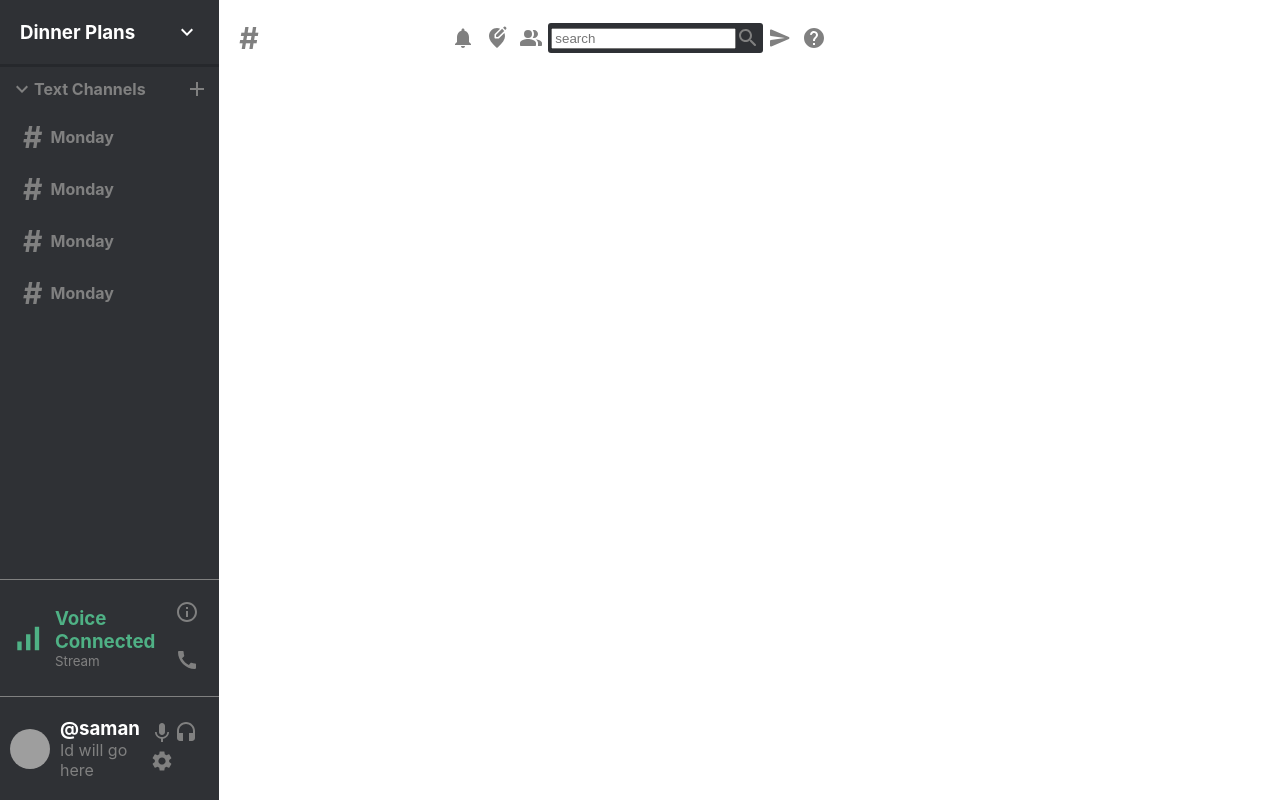
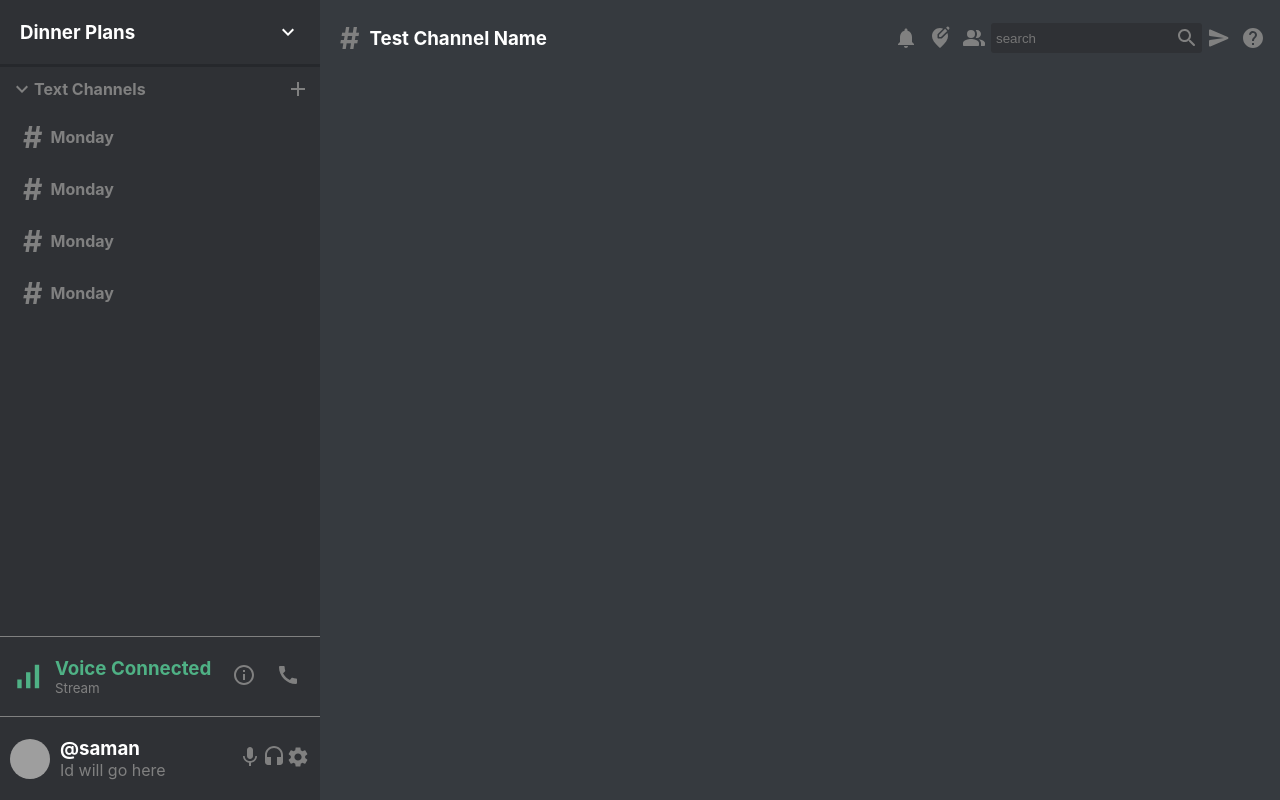
Before and after one commit to samanbatool08/discord-imessaging, a React (Create React App) app in the folder discord-app/: page / in a window 1280 px wide. Built offline with nearby package versions, Linux system fonts and the light colour scheme; grey boxes are pictures that could not be loaded.

Commit message:
split screen

```diff
--- a/discord-app/src/Chat.css
+++ b/discord-app/src/Chat.css
@@ -0,0 +1,7 @@
+.chat {
+    display: flex;
+    flex-direction: column;
+    flex: 0.75;
+    background-color: #363a3f;
+    height: 100vh;
+}
--- a/discord-app/src/ChatHeader.css
+++ b/discord-app/src/ChatHeader.css
@@ -42,3 +42,11 @@
     border-radius: 3px;
     padding: 3px;
 }
+
+.chatHeader__search > input {
+    background: transparent;
+    /* remove blue outline when writing inside search bar */
+    outline-width: 0;
+    color: white;
+    border: none;
+}
```
